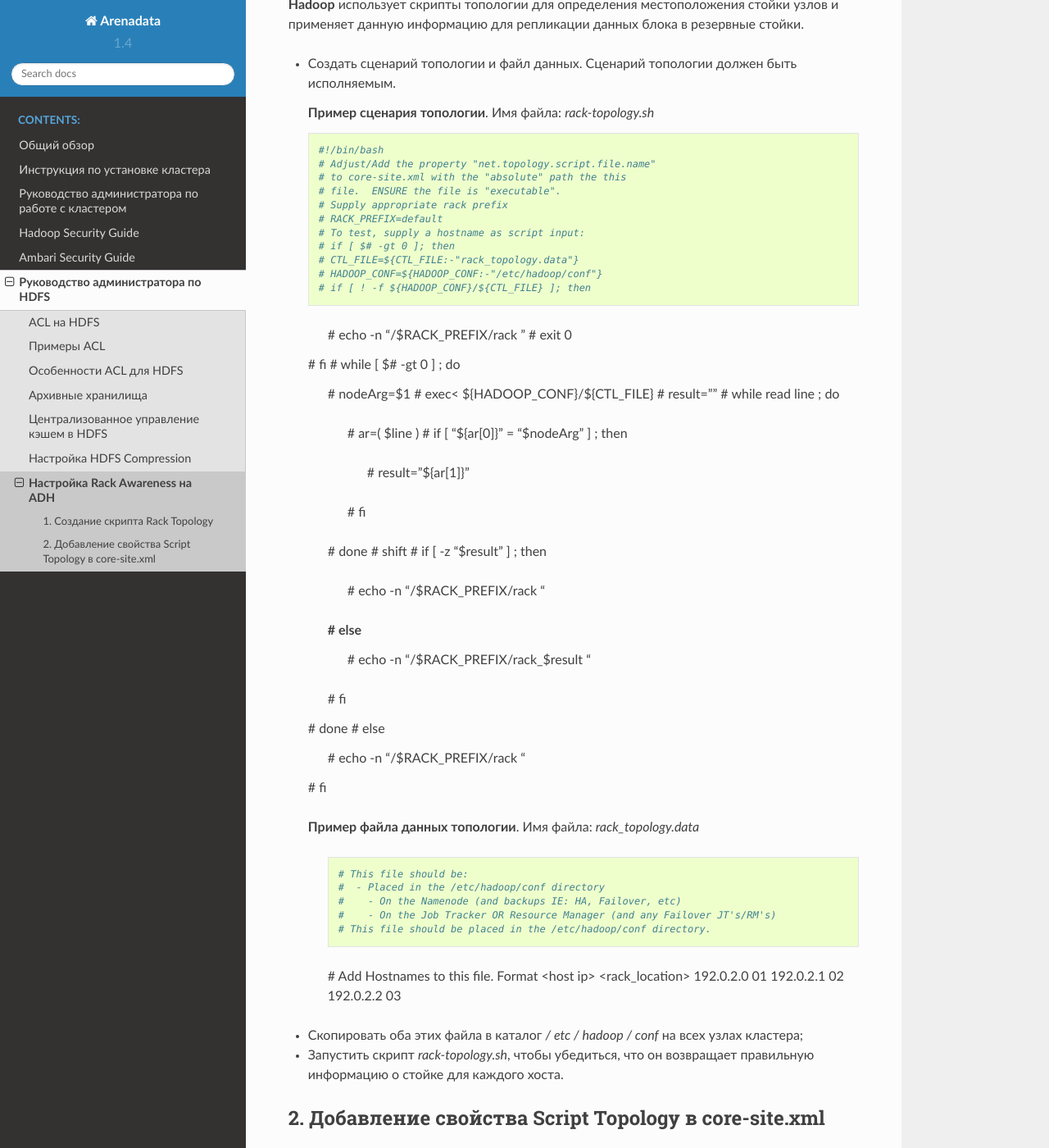
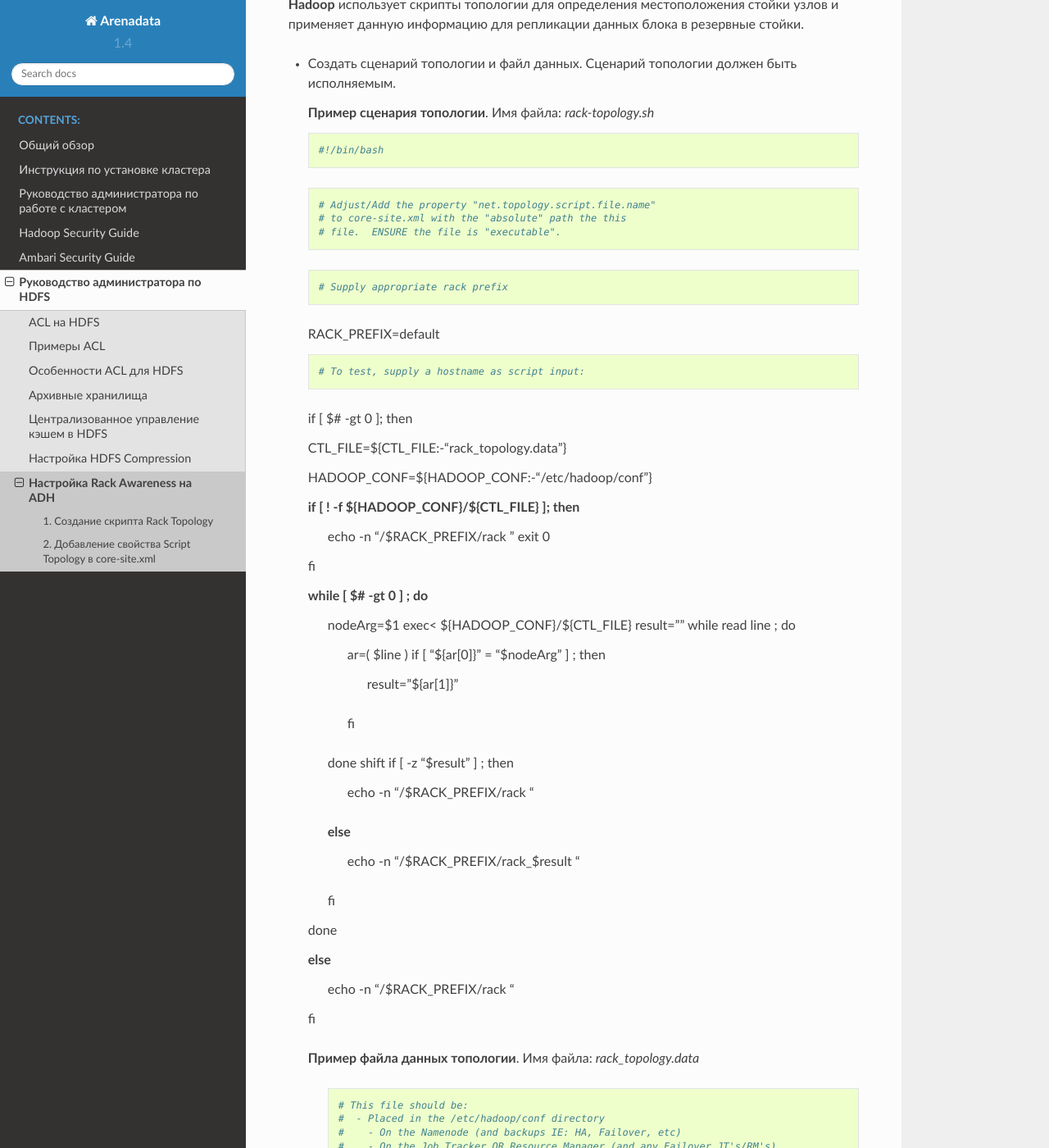
Before and after one commit to arenadata/docs_adps, a Sphinx documentation site: the page built from source/HDFSadmin/RackAwareness.rst, in a window 1280 px wide and 1400 px high, scrolled down 318 px. Shown: the whole window at 82% size. Built offline with Sphinx 7.4.7 and the Read the Docs theme 2.0.0, drawn with Linux system fonts in a browser that asks for light colours.

```diff
--- a/source/HDFSadmin/RackAwareness.rst
+++ b/source/HDFSadmin/RackAwareness.rst
@@ -22,39 +22,64 @@
   ::
 
   #!/bin/bash
+
+  ::
+
   # Adjust/Add the property "net.topology.script.file.name"
   # to core-site.xml with the "absolute" path the this
   # file.  ENSURE the file is "executable".
+
+  ::
+
   # Supply appropriate rack prefix
-  # RACK_PREFIX=default
+  RACK_PREFIX=default
+
+  ::
+
   # To test, supply a hostname as script input:
-  # if [ $# -gt 0 ]; then
-  # CTL_FILE=${CTL_FILE:-"rack_topology.data"}
-  # HADOOP_CONF=${HADOOP_CONF:-"/etc/hadoop/conf"}
-  # if [ ! -f ${HADOOP_CONF}/${CTL_FILE} ]; then
-    # echo -n "/$RACK_PREFIX/rack "
-    # exit 0
-  # fi
-  # while [ $# -gt 0 ] ; do
-    # nodeArg=$1
-    # exec< ${HADOOP_CONF}/${CTL_FILE}
-    # result=""
-    # while read line ; do
-      # ar=( $line )
-      # if [ "${ar[0]}" = "$nodeArg" ] ; then
-        # result="${ar[1]}"
-      # fi
-    # done
-    # shift
-    # if [ -z "$result" ] ; then
-      # echo -n "/$RACK_PREFIX/rack "
-    # else
-      # echo -n "/$RACK_PREFIX/rack_$result "
-    # fi
-  # done
-  # else
-    # echo -n "/$RACK_PREFIX/rack "
-  # fi
+  if [ $# -gt 0 ]; then
+
+  ::
+
+  CTL_FILE=${CTL_FILE:-"rack_topology.data"}
+
+  ::
+
+  HADOOP_CONF=${HADOOP_CONF:-"/etc/hadoop/conf"}
+
+  ::
+
+  if [ ! -f ${HADOOP_CONF}/${CTL_FILE} ]; then
+    echo -n "/$RACK_PREFIX/rack "
+    exit 0
+  fi
+
+  ::
+
+  while [ $# -gt 0 ] ; do
+    nodeArg=$1
+    exec< ${HADOOP_CONF}/${CTL_FILE}
+    result=""
+    while read line ; do
+      ar=( $line )
+      if [ "${ar[0]}" = "$nodeArg" ] ; then
+        result="${ar[1]}"
+      fi
+    done
+    shift
+    if [ -z "$result" ] ; then
+      echo -n "/$RACK_PREFIX/rack "
+    else
+      echo -n "/$RACK_PREFIX/rack_$result "
+    fi
+  done
+
+  ::
+
+  else
+    echo -n "/$RACK_PREFIX/rack "
+  fi
+
 
 
  **Пример файла данных топологии**. Имя файла: *rack_topology.data*
```
